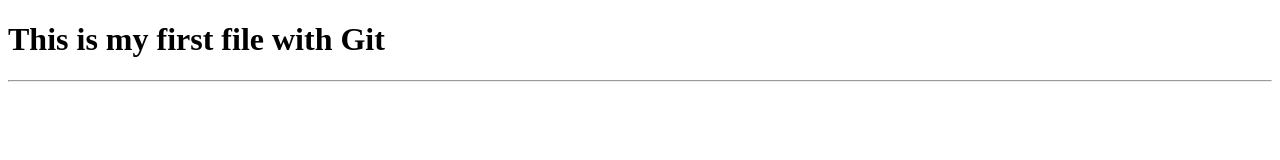
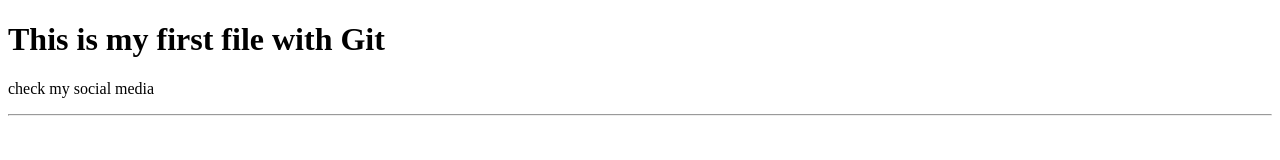
Before and after one commit to johnsebas94/devop-lesson, a plain HTML site: page index.html in a window 1280 px wide. Drawn offline with Linux system fonts and the light colour scheme.

Commit message:
Update comment

```diff
--- a/index.html
+++ b/index.html
@@ -4,10 +4,11 @@
     <meta charset="UTF-8">
     <meta http-equiv="X-UA-Compatible" content="IE=edge">
     <meta name="viewport" content="width=device-width, initial-scale=1.0">
-    <title>My first Repository</title>
+    <title>Hello world</title>
 </head>
 <body>
     <h1>This is my first file with Git</h1>
+    <p>check my social media</p>
     <hr>
 </body>
 </html>
```
